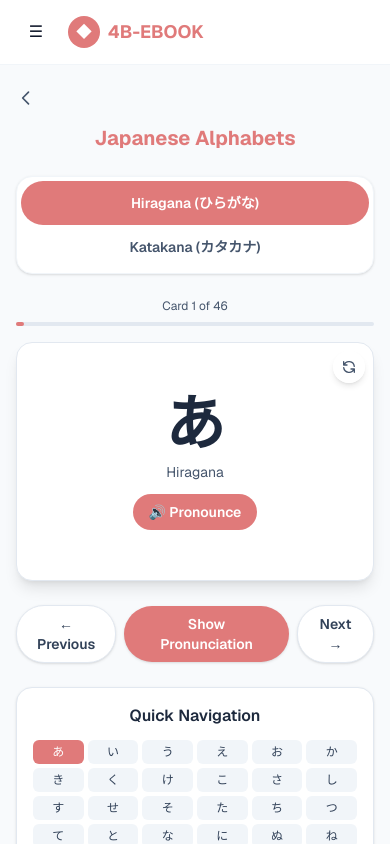
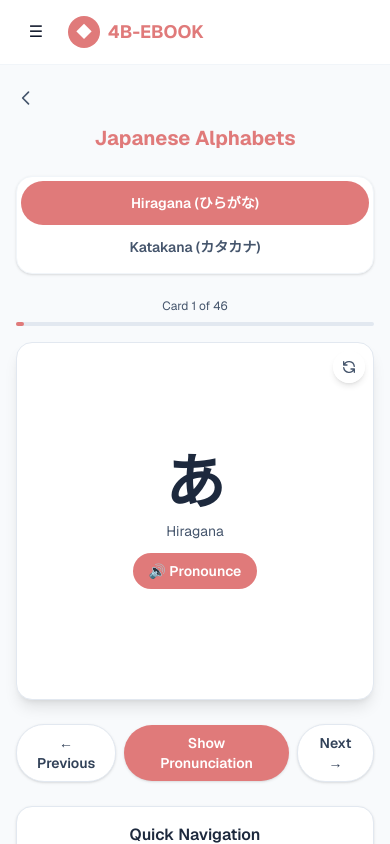
Before and after one commit to avnixm/foreign-language, a Next.js app: page /alphabet in a window 390 px wide. Shown: the top 844 px of the page. Built offline with nearby package versions, Linux system fonts and the light colour scheme.

Commit message:
Update flashcard layout in AlphabetPage for improved responsiveness and visual consistency; adjust padding and font sizes for better readability

```diff
--- a/src/app/alphabet/page.tsx
+++ b/src/app/alphabet/page.tsx
@@ -122,8 +122,8 @@ export default function AlphabetPage() {
         </div>
 
         {/* Flashcard */}
-        <div className="bg-white rounded-2xl md:rounded-3xl shadow-lg border border-slate-200 overflow-hidden mb-6 md:mb-8">
-          <div className="aspect-[3/2] md:aspect-[4/3] relative">
+        <div className="bg-white rounded-2xl md:rounded-3xl shadow-lg border border-slate-200 overflow-hidden mb-6 md:mb-8 max-w-lg mx-auto">
+          <div className="aspect-square relative">
             {/* Card Content */}
             <div
               className={`absolute inset-0 transition-transform duration-500 transform-gpu ${
@@ -133,8 +133,8 @@ export default function AlphabetPage() {
             >
               {/* Front of Card */}
               <div className="absolute inset-0 backface-hidden">
-                <div className="h-full flex flex-col items-center justify-center p-4 md:p-8">
-                  <div className="text-6xl md:text-8xl lg:text-9xl font-bold text-slate-800 mb-2 md:mb-4">
+                <div className="h-full flex flex-col items-center justify-center p-3 md:p-6">
+                  <div className="text-6xl md:text-7xl lg:text-8xl font-bold text-slate-800 mb-2 md:mb-4">
                     {currentCharacter.character}
                   </div>
                   <div className="text-sm md:text-xl text-slate-600 mb-3 md:mb-6">
@@ -156,7 +156,7 @@ export default function AlphabetPage() {
 
               {/* Back of Card */}
               <div className="absolute inset-0 backface-hidden rotate-y-180">
-                <div className="h-full flex flex-col items-center justify-center p-4 md:p-8">
+                <div className="h-full flex flex-col items-center justify-center p-3 md:p-6">
                   <div className="text-3xl md:text-4xl lg:text-5xl font-bold text-[#E07A7A] mb-2 md:mb-4">
                     {currentCharacter.romaji}
                   </div>
```
